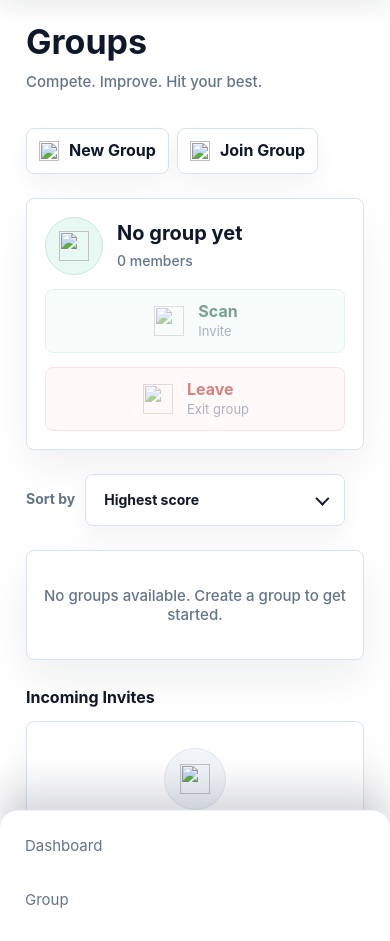
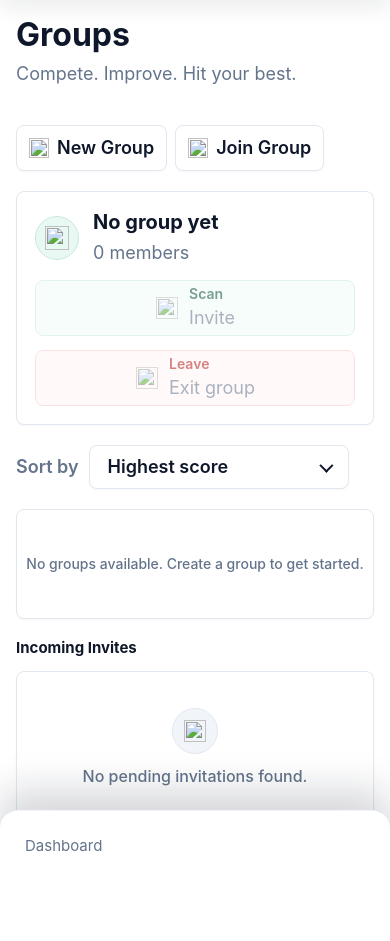
Before and after one commit to brgbw/fitlah, a Python web app: template templates/group_invites.html in a window 390 px wide. Shown: the part 65-1006 px from the top of the page. After the commit the page ends 917 px from the top, so only its background shows below. Run offline with Jinja, Linux system fonts and the light colour scheme; the template is opened without the code that fills it, so the values that code supplies are empty.

Commit message:
group changes

```diff
--- a/templates/group_invites.html
+++ b/templates/group_invites.html
@@ -23,21 +23,21 @@
 
 <style>
     .groups-page {
-        --group-ink: #0F172A;
-        --group-muted: #64748B;
-        --group-line: #D9E3EE;
+        --group-ink: var(--text-main);
+        --group-muted: var(--text-muted);
+        --group-line: var(--border);
         --group-bg: var(--bg-body);
-        --group-card: #FFFFFF;
-        --group-green: #059669;
-        --group-green-strong: #047857;
-        --group-blue: #2563EB;
-        --group-orange: #F97316;
+        --group-card: var(--bg-surface);
+        --group-green: var(--marker-pushup);
+        --group-green-strong: #008F5B;
+        --group-blue: var(--marker-situp);
+        --group-orange: var(--marker-run);
         --group-gold: #D97706;
         --group-red: #DC2626;
         width: 100%;
-        max-width: 1480px;
-        margin: 0 auto;
-        padding: 14px 18px 56px;
+        max-width: var(--page-max-width);
+        margin: 0;
+        padding: 0 0 40px;
         color: var(--group-ink);
     }
 
@@ -65,31 +65,31 @@
 
     .group-hero h1 {
         color: var(--group-ink);
-        font-size: clamp(40px, 4.2vw, 54px) !important;
-        line-height: 1;
-        font-weight: 700;
-        margin: 0 0 14px;
+        font-size: var(--page-title-size);
+        line-height: 1.1;
+        font-weight: var(--page-title-weight);
+        margin: 0 0 8px;
     }
 
     .group-hero p {
         color: var(--group-muted);
-        font-size: clamp(16px, 1.5vw, 20px) !important;
-        line-height: 1.25;
-        font-weight: 500;
+        font-size: var(--page-subtitle-size);
+        line-height: 1.6;
+        font-weight: 400;
         margin: 0;
     }
 
     .groups-layout {
         display: grid;
-        grid-template-columns: minmax(0, 1fr) 280px;
-        gap: 28px;
+        grid-template-columns: minmax(0, 1fr) minmax(280px, 0.32fr);
+        gap: 20px;
         align-items: start;
     }
 
     .groups-main {
         min-width: 0;
         display: grid;
-        gap: 24px;
+        gap: 20px;
     }
 
     .group-switcher-shell {
@@ -121,19 +121,19 @@
     .groups-page .group-tab,
     .groups-page .create-group-pill,
     .groups-page .qr-switcher-button {
-        min-height: 64px;
+        min-height: 44px;
         display: inline-flex;
         align-items: center;
         justify-content: center;
-        gap: 10px;
-        padding: 0 28px;
+        gap: 8px;
+        padding: 0 14px;
         border: 1px solid var(--group-line);
         border-radius: 8px;
         background: var(--group-card);
         color: var(--group-ink);
-        box-shadow: 0 10px 26px rgba(15, 23, 42, 0.05);
-        font-size: 16px !important;
-        font-weight: 650;
+        box-shadow: var(--card-shadow);
+        font-size: 14px;
+        font-weight: 600;
         line-height: 1;
         white-space: nowrap;
         cursor: pointer;
@@ -159,21 +159,21 @@
     }
 
     .group-summary-card {
-        min-height: 132px;
+        min-height: 0;
         display: grid;
         grid-template-columns: auto minmax(0, 1fr) auto;
         align-items: center;
-        gap: 22px;
-        padding: 26px 30px;
+        gap: 16px;
+        padding: 22px 24px;
         border: 1px solid var(--group-line);
         border-radius: 8px;
         background: var(--group-card);
-        box-shadow: 0 18px 40px rgba(15, 23, 42, 0.06);
+        box-shadow: var(--card-shadow);
     }
 
     .summary-icon {
-        width: 72px;
-        height: 72px;
+        width: 48px;
+        height: 48px;
         display: inline-flex;
         align-items: center;
         justify-content: center;
@@ -183,25 +183,25 @@
     }
 
     .summary-icon img {
-        width: 38px;
-        height: 38px;
+        width: 26px;
+        height: 26px;
         object-fit: contain;
     }
 
     .group-summary-card h2 {
         color: var(--group-ink);
         font-size: 22px !important;
-        line-height: 1.15;
+        line-height: 1.25;
         font-weight: 700;
-        margin: 0 0 8px;
+        margin: 0 0 4px;
     }
 
     .group-summary-card p,
     #groupMemberCount {
         color: var(--group-muted);
-        font-size: 14px !important;
-        line-height: 1.2;
-        font-weight: 500;
+        font-size: 13px;
+        line-height: 1.5;
+        font-weight: 400;
         margin: 0;
     }
 
@@ -214,12 +214,12 @@
 
     .quick-action,
     .group-danger-button {
-        min-height: 82px;
+        min-height: 56px;
         display: inline-flex;
         align-items: center;
         justify-content: center;
-        gap: 12px;
-        padding: 0 24px;
+        gap: 10px;
+        padding: 0 14px;
         border-radius: 8px;
         box-shadow: none;
         cursor: pointer;
@@ -244,17 +244,17 @@
     }
 
     .action-icon-shell {
-        width: 34px;
-        height: 34px;
-        flex: 0 0 34px;
+        width: 24px;
+        height: 24px;
+        flex: 0 0 24px;
         display: inline-flex;
         align-items: center;
         justify-content: center;
     }
 
     .action-icon-shell img {
-        width: 30px;
-        height: 30px;
+        width: 22px;
+        height: 22px;
         object-fit: contain;
     }
 
@@ -266,16 +266,16 @@
 
     .action-copy strong {
         color: inherit;
-        font-size: 16px !important;
-        font-weight: 650;
-        line-height: 1.1;
+        font-size: 14px;
+        font-weight: 600;
+        line-height: 1.2;
     }
 
     .action-copy small {
         color: var(--group-muted);
-        font-size: 13px !important;
+        font-size: 12px;
         font-weight: 400;
-        line-height: 1.1;
+        line-height: 1.25;
     }
 
     .leaderboard-bar {
@@ -286,8 +286,8 @@
 
     .leaderboard-bar > span {
         color: var(--group-muted);
-        font-size: 14px !important;
-        font-weight: 650;
+        font-size: 13px;
+        font-weight: 600;
     }
 
     .sort-control,
@@ -299,14 +299,14 @@
     .sort-select-shell {
         position: relative;
         min-width: 230px;
-        height: 52px;
+        height: 44px;
         display: inline-flex;
         align-items: center;
         padding: 0 42px 0 18px;
         border: 1px solid var(--group-line);
         border-radius: 8px;
         background: var(--group-card);
-        box-shadow: 0 10px 24px rgba(15, 23, 42, 0.05);
+        box-shadow: var(--card-shadow);
     }
 
     .sort-select-shell select {
@@ -315,8 +315,8 @@
         outline: 0;
         background: transparent;
         color: var(--group-ink);
-        font-size: 14px !important;
-        font-weight: 650;
+        font-size: 14px;
+        font-weight: 600;
         appearance: none;
         cursor: pointer;
     }
@@ -339,18 +339,18 @@
         border: 1px solid var(--group-line);
         border-radius: 8px;
         background: var(--group-card);
-        box-shadow: 0 18px 44px rgba(15, 23, 42, 0.07);
+        box-shadow: var(--card-shadow);
     }
 
     .leader-card,
     .leader-card.no-trophy,
     .leader-card:not(.no-trophy) {
         display: grid;
-        grid-template-columns: 72px minmax(150px, 0.7fr) minmax(0, 1.8fr) 72px;
+        grid-template-columns: 54px minmax(140px, 0.7fr) minmax(0, 1.8fr) 64px;
         align-items: center;
-        gap: 16px;
-        min-height: 148px;
-        padding: 28px 24px;
+        gap: 14px;
+        min-height: 118px;
+        padding: 18px 18px;
         border: 0;
         border-radius: 0;
         background: transparent;
@@ -599,14 +599,14 @@
 
     .leader-score span {
         color: var(--group-muted);
-        font-size: 12px !important;
-        font-weight: 650;
+        font-size: 11px;
+        font-weight: 700;
         line-height: 1;
     }
 
     .section-title {
         color: var(--group-ink);
-        font-size: 16px !important;
+        font-size: 15px;
         line-height: 1.2;
         font-weight: 700;
         margin: 0 0 14px;
@@ -618,7 +618,7 @@
         border: 1px solid var(--group-line);
         border-radius: 8px;
         background: var(--group-card);
-        box-shadow: 0 18px 40px rgba(15, 23, 42, 0.06);
+        box-shadow: var(--card-shadow);
     }
 
     .invite-stack {
@@ -633,16 +633,16 @@
         flex-direction: column;
         align-items: center;
         justify-content: center;
-        gap: 16px;
+        gap: 12px;
         color: var(--group-muted);
-        font-size: 15px !important;
+        font-size: 14px;
         font-weight: 500;
         text-align: center;
     }
 
     .invite-empty-icon {
-        width: 62px;
-        height: 62px;
+        width: 46px;
+        height: 46px;
         border-radius: 50%;
         display: inline-flex;
         align-items: center;
@@ -653,8 +653,8 @@
     }
 
     .invite-empty-icon img {
-        width: 30px;
-        height: 30px;
+        width: 22px;
+        height: 22px;
         object-fit: contain;
     }
 
@@ -926,17 +927,17 @@
 
     @media (max-width: 1280px) {
         .groups-layout {
-            grid-template-columns: minmax(0, 1fr) 260px;
+            grid-template-columns: minmax(0, 1fr) minmax(260px, 0.32fr);
         }
 
         .leader-card,
         .leader-card.no-trophy,
         .leader-card:not(.no-trophy) {
-            grid-template-columns: 70px minmax(140px, 0.65fr) minmax(0, 1fr) 76px;
+            grid-template-columns: 54px minmax(130px, 0.65fr) minmax(0, 1fr) 64px;
         }
 
         .leader-metrics {
-            grid-template-columns: repeat(4, minmax(96px, 1fr));
+            grid-template-columns: repeat(4, minmax(88px, 1fr));
         }
     }
 
@@ -962,13 +963,13 @@
         .leader-metrics {
             grid-column: 1 / -1;
             grid-row: 2;
-            grid-template-columns: repeat(4, minmax(120px, 1fr));
+            grid-template-columns: repeat(4, minmax(100px, 1fr));
         }
     }
 
     @media (max-width: 760px) {
         .groups-page {
-            padding: 8px 10px 38px;
+            padding: 0 0 32px;
         }
 
         .group-hero {
@@ -976,11 +977,11 @@
         }
 
         .group-hero h1 {
-            font-size: 34px !important;
+            font-size: var(--page-title-size);
         }
 
         .group-hero p {
-            font-size: 15px !important;
+            font-size: var(--page-subtitle-size);
         }
 
         .group-switcher-shell,
@@ -999,7 +1000,7 @@
         .groups-page .qr-switcher-button {
             min-height: 46px;
             padding: 0 12px;
-            font-size: 14px !important;
+            font-size: 14px;
         }
 
         .group-summary-card {
@@ -1009,13 +1010,13 @@
         }
 
         .summary-icon {
-            width: 58px;
-            height: 58px;
+            width: 44px;
+            height: 44px;
         }
 
         .summary-icon img {
-            width: 30px;
-            height: 30px;
+            width: 24px;
+            height: 24px;
         }
 
         .group-summary-card h2 {
@@ -1031,7 +1032,7 @@
 
         .quick-action,
         .group-danger-button {
-            min-height: 64px;
+            min-height: 56px;
         }
 
         .leaderboard-bar {
```
Also changed, not shown: other parts of templates/group_invites.html (+71 -70 lines).
